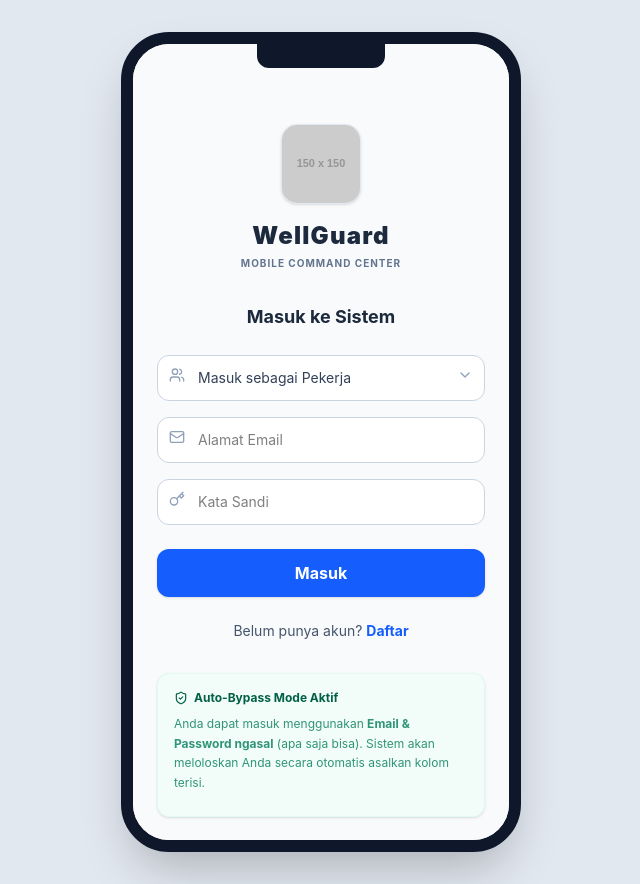
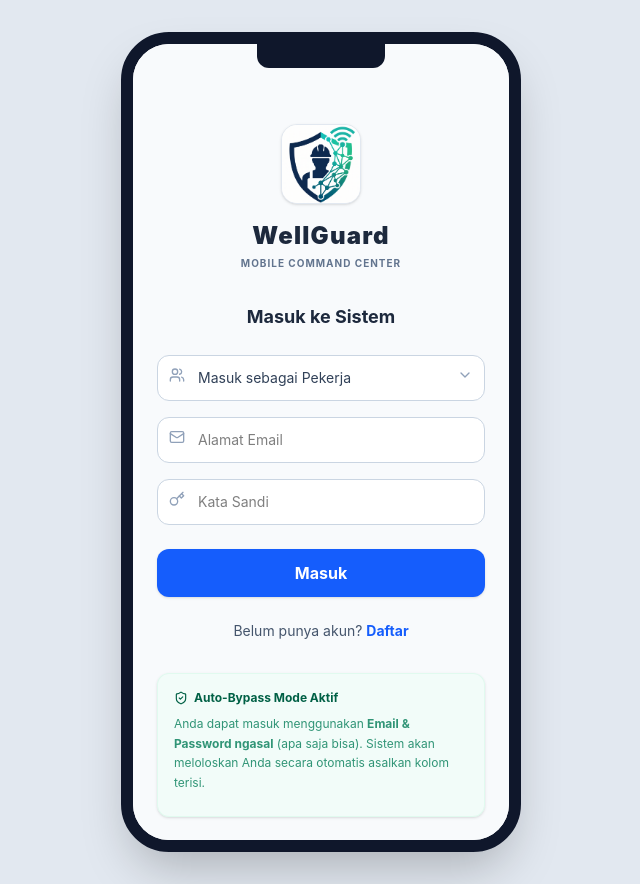
Before and after one commit to tiamangea/HealthTrack.id, a React (Vite) app: page / in a window 1280 px wide. Shown: the whole page, without its empty margins (319-959 px from the left). Built offline with nearby package versions, Linux system fonts and the light colour scheme.

Commit message:
Update App.jsx

```diff
--- a/src/App.jsx
+++ b/src/App.jsx
@@ -969,7 +969,7 @@
              {/* Ganti tulisan "URL_FOTO_ANDA_DISINI" dengan link gambar atau path foto Anda */}
              <div className="w-20 h-20 bg-white rounded-2xl flex items-center justify-center mb-4 shadow-sm border border-slate-200 overflow-hidden">
                 <img
-                  src="https://placehold.co/150x150/1e3a8a/white?text=WG"
+                  src="logo.png"
                   alt="Logo WellGuard"
                   className="w-full h-full object-cover"
                 />
```
